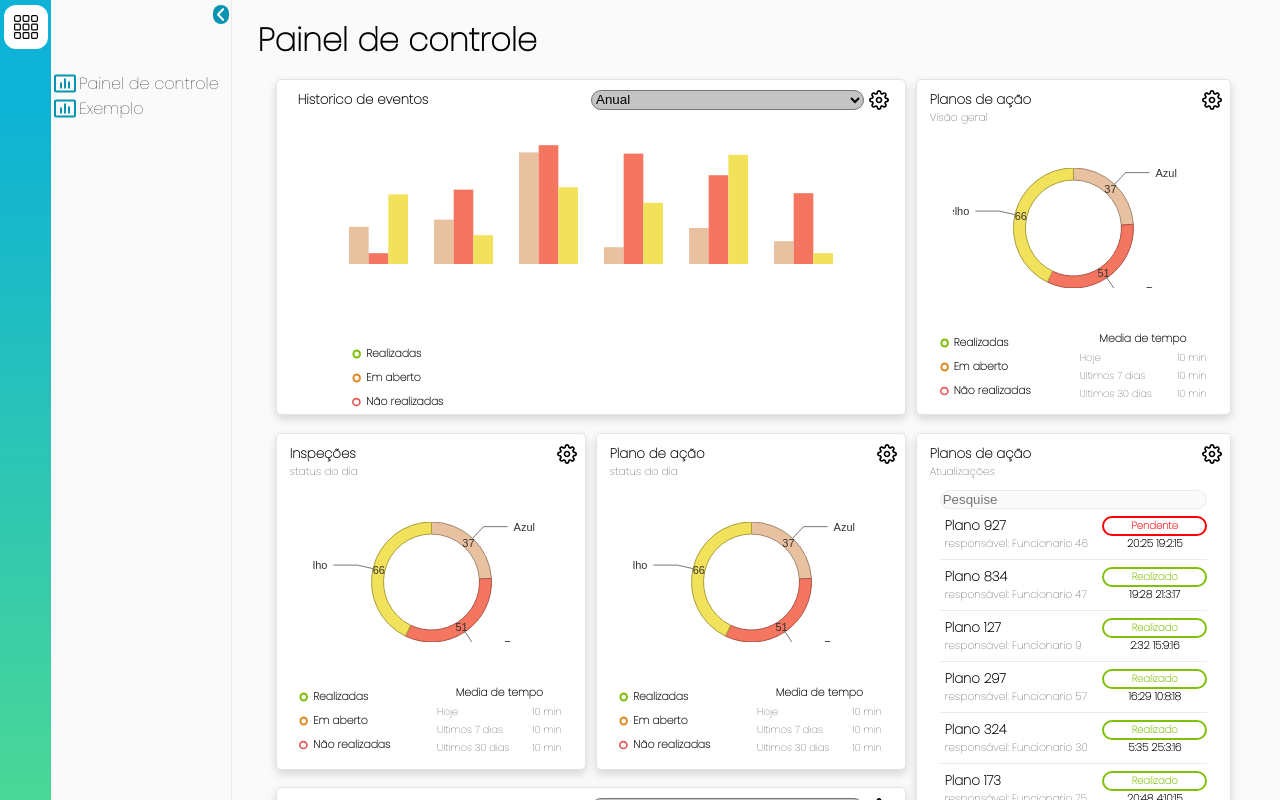
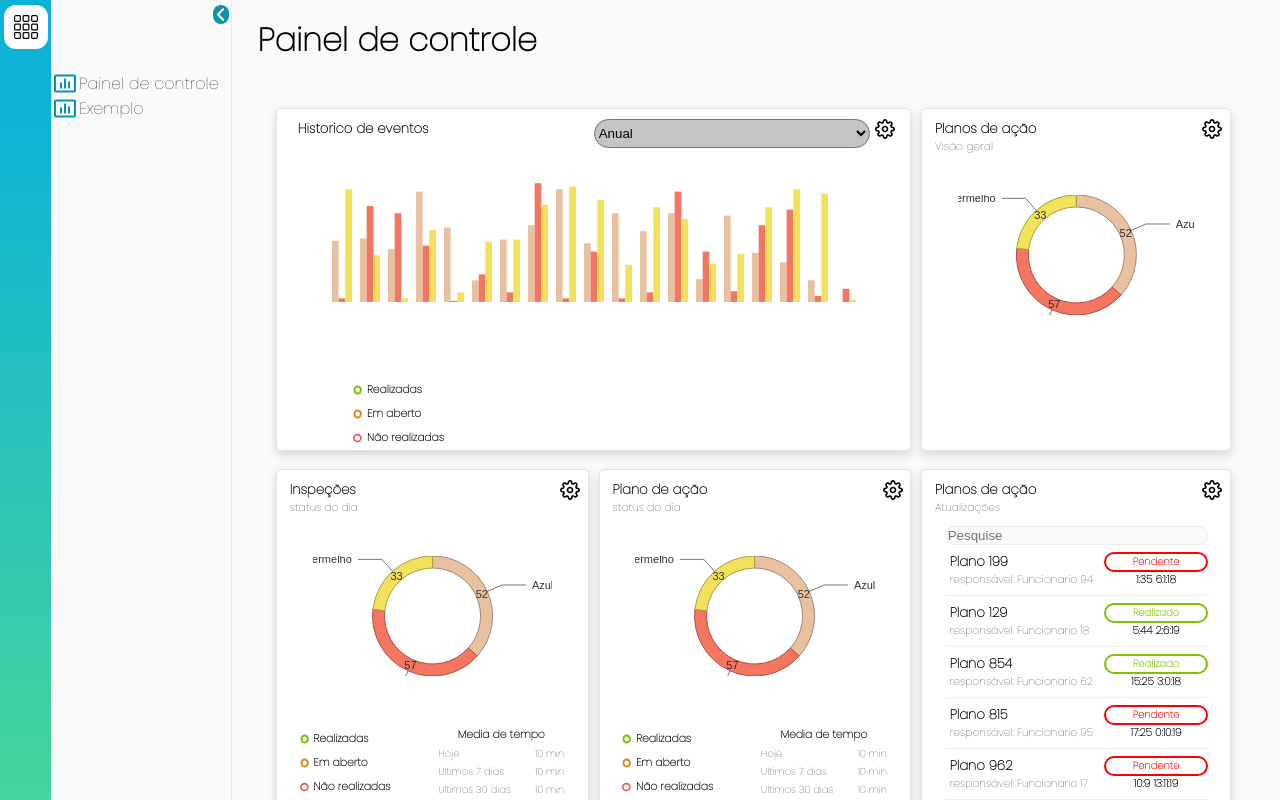
Before and after one commit to Alhenri/InspectApp, a React (Create React App) app: page / in a window 1280 px wide. Shown: the top 800 px of the page. Built offline with nearby package versions, Linux system fonts and the light colour scheme.

Commit message:
iniciando responsividade no texto

```diff
--- a/public/index.css
+++ b/public/index.css
@@ -2,8 +2,7 @@ html, body, #root {
     margin: 0;
     padding: 0;
     align-items: center;
-    min-height: 1000px;
-    height: 150vh;
+    height: 160vh;
     text-decoration: none;
     background-color: white;
     font-family: 'Poppins', sans-serif;
--- a/src/components/Card/HeaderCard/style.ts
+++ b/src/components/Card/HeaderCard/style.ts
@@ -1,7 +1,7 @@
 import styled from 'styled-components';
 
 export const HeaderCardStyle = styled.div`
-    height: auto;
+    height: 10%;
     width: 95%;
     margin-top: 10px;
     margin-bottom: 10px;
--- a/src/components/Card/List/style.ts
+++ b/src/components/Card/List/style.ts
@@ -1,7 +1,6 @@
 import styled from 'styled-components'
 
 export const ListContent = styled.div`
-
     width: 100%;
     overflow: auto;
     max-height: 80%;
--- a/src/components/Card/Table/style.ts
+++ b/src/components/Card/Table/style.ts
@@ -1,10 +1,10 @@
 import styled from 'styled-components';
 
 export const ContentTable = styled.div`
+    overflow: auto;
     width: 90%;
     margin-top: 2%;
-    max-height: 70%;
-    overflow: auto;
+    height: 65%;
 `;
 
 export const TableStyle = styled.table`
--- a/src/components/Header/style.ts
+++ b/src/components/Header/style.ts
@@ -3,6 +3,7 @@ import styled from 'styled-components'
 export const HeaderStyle = styled.div`
     height: 100%;
     display: flex;
+
 `;
 
 export const PageBar = styled.div`
@@ -13,6 +14,10 @@ export const PageBar = styled.div`
     height: 100%;
     left: 0px;
     top: 0px;
+
+    @media(max-width: 580px){
+        display: none
+    }
 
     img{
         width: 24px;
@@ -45,6 +50,10 @@ export const ChangeContent = styled.div`
     border-top: none;
     border-bottom: none;
     border-left: none;
+
+    @media(max-width: 580px){
+        display: none;
+    }
 
     img.arrow{
         transition: 0.4s;
--- a/src/context/database/DataBase-Example.tsx
+++ b/src/context/database/DataBase-Example.tsx
@@ -16,7 +16,7 @@ function dataBase(): IDataOut{
     const auxList: object[] = [];
     const auxTable: object[] = [];
 
-    for (let index = 0; index < getRandomInt(5, 20); index++) {
+    for (let index = 0; index < getRandomInt(19, 20); index++) {
         auxGraph.push({
             Day: `teste ${index}`,
             Azul: getRandomInt(0, 100),
--- a/src/pages/controlPanel/controlPanel.tsx
+++ b/src/pages/controlPanel/controlPanel.tsx
@@ -26,7 +26,7 @@ export default function ControlPanel(){
     return(
         // Conteudo da page
         <ControlPanelStyle>
-            <ContainerLeft>
+            <ContainerLeft id="teste">
                 <BarGraphArea>
                     <Card title="Historico de eventos" withSelector type="BarGraph" data={data.Graph} />
                 </BarGraphArea>
@@ -40,7 +40,7 @@ export default function ControlPanel(){
             </ContainerLeft>
             <ContainerRight>
                 <RightCirGraphArea>
-                    <Card title="Planos de ação" subTitle="Visão geral" type="CircleGraph" withLabel data={data.Graph}/>
+                    <Card title="Planos de ação" subTitle="Visão geral" type="CircleGraph" data={data.Graph}/>
                 </RightCirGraphArea>
                 <RightListArea>
                     <Card title="Planos de ação" subTitle="Atualizações" type="List" withInput data={data.List}/>
--- a/src/pages/controlPanel/style.ts
+++ b/src/pages/controlPanel/style.ts
@@ -3,7 +3,7 @@ import styled from 'styled-components';
 export const ControlPanelStyle = styled.div`
     height: 100%;
     width: 100%;
-    min-width: 840px;
+    min-width: 740px;
     display: flex;
     @media(max-width: 860px){
         flex-direction: column;
@@ -14,20 +14,25 @@ export const ControlPanelStyle = styled.div`
 
 export const ContainerLeft = styled.div`
     height: 95%;
-    flex: 2;
+    flex-grow: 2;
     margin-right: 10px;
     @media(max-width: 860px){
-        flex-grow: 1;
+       height: 50%;
     }
     @media(max-width: 580px){
-        flex-grow: 1;
+        height: 55%;
+        margin-right: 0px;
     }
 
 `;
 
 export const ContainerRight = styled(ContainerLeft)`
-    flex: 1;
+    flex-grow: 1;
     margin-right: 5px;
+    @media(max-width: 580px){
+        height: 35%;
+        margin-right: 0px;
+    }
 `;
 
 // Area do grafico de barras
@@ -38,11 +43,11 @@ export const BarGraphArea = styled.div`
     @media(max-width: 580px){
         height: 25%;
     }
+
 `;
 
 // Area do grafico de circulo
 export const CirGraphArea = styled(BarGraphArea)`
-    display: flex;
 
     div.Card:first-child{
         margin-right: 5px;
@@ -50,6 +55,7 @@ export const CirGraphArea = styled(BarGraphArea)`
     div.Card:last-child{
         margin-left: 5px;
     }
+
 
     @media(max-width: 580px){
         flex-direction: column;
--- a/src/pages/pageHome/style.ts
+++ b/src/pages/pageHome/style.ts
@@ -16,7 +16,7 @@ export const Content = styled.div`
 
 export const TitleArea = styled.div`
     width: 100%;
-    flex: 1;
+    height: 10%;
     max-height: 70px;
     h1{
         margin: 0;
@@ -25,11 +25,15 @@ export const TitleArea = styled.div`
     }
 `;
  export const ContentArea = styled.div`
-    flex: 9;
+    height: 90%;
     display: flex;
     align-items: center;
     justify-content: center;
     width: 100%;
     max-width: 960px;
     margin: auto;
+
+    @media(max-width: 580px){
+        width: 90%;
+    }
 `;
```
Also changed, not shown: 1 other file (tests, documents, lock files or other folders).
